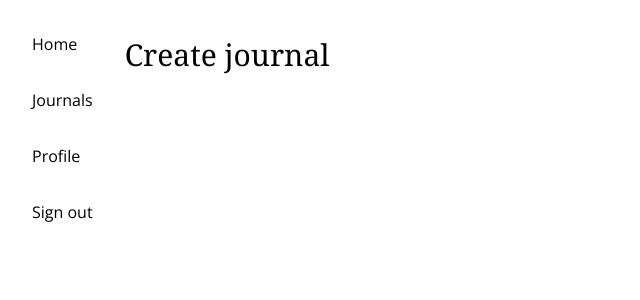
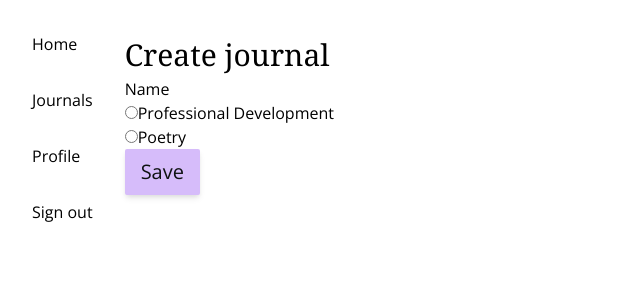
Before and after one commit to mercedesb/continuous-reflection-client, a React (Create React App) app: page /journals/new in a window 1280 px wide. Shown: the top 300 px of the page, without its empty margins (0-640 px from the left). Built offline with nearby package versions, Linux system fonts and the light colour scheme; sample sign-in values are in the browser's storage; a web font is replaced by a local one.

Commit message:
create new journal from the ui

```diff
--- a/src/domains/Journal/AddNewJournal.js
+++ b/src/domains/Journal/AddNewJournal.js
@@ -1,5 +1,70 @@
-import React from 'react'
+import React, { useState } from 'react'
+import { useHistory } from 'react-router-dom'
+import { apiClient } from 'utils'
+import { Button } from '_shared'
 
-export function AddNewJournal(props) {
-  return <h1>Create journal</h1>
+export function AddNewJournal() {
+  const [name, setName] = useState('')
+  const [template, setTemplate] = useState('')
+  let history = useHistory()
+
+  const handleSubmit = async e => {
+    e.preventDefault()
+
+    const request = {
+      journal: {
+        name,
+        template
+      }
+    }
+
+    apiClient
+      .post('journals', request)
+      .then(data => {
+        history.push(`/journals/${data.id}`)
+      })
+      .catch(console.log)
+  }
+
+  return (
+    <React.Fragment>
+      <h1>Create journal</h1>
+      <form onSubmit={handleSubmit}>
+        <div>
+          <label htmlFor='journalName'>Name</label>
+          <input
+            type='text'
+            id='journalName'
+            value={name}
+            onChange={e => setName(e.target.value)}
+          />
+        </div>
+        <div>
+          <input
+            type='radio'
+            name='template'
+            id='professionalDevelopment'
+            value='Professional Development'
+            checked={template === 'Professional Development'}
+            onChange={e => setTemplate(e.target.value)}
+          />
+          <label htmlFor='professionalDevelopment'>Professional Development</label>
+        </div>
+        <div>
+          <input
+            type='radio'
+            name='template'
+            id='poetry'
+            value='Poetry'
+            checked={template === 'Poetry'}
+            onChange={e => setTemplate(e.target.value)}
+          />
+          <label htmlFor='poetry'>Poetry</label>
+        </div>
+        <Button type='submit' color='bg-purple-300'>
+          Save
+        </Button>
+      </form>
+    </React.Fragment>
+  )
 }
--- /dev/null
+++ b/src/domains/Journal/JournalContainer.js
@@ -0,0 +1,20 @@
+import React from 'react'
+import { Link, useParams } from 'react-router-dom'
+import { useApi } from 'hooks'
+import { Loading, Button } from '_shared'
+
+export function JournalContainer() {
+  const { id } = useParams()
+  const journal = useApi(`journals/${id}`)
+
+  return !journal ? (
+    <Loading />
+  ) : (
+    <React.Fragment>
+      <h1>{journal.name}</h1>
+      <Button color='purple-200'>
+        <Link to={`/journals/${id}/entries/new`}>Add Entry</Link>
+      </Button>
+    </React.Fragment>
+  )
+}
--- a/src/domains/Journal/index.js
+++ b/src/domains/Journal/index.js
@@ -1 +1,2 @@
 export { AddNewJournal } from './AddNewJournal'
+export { JournalContainer } from './JournalContainer'
--- a/src/domains/JournalList/JournalListContainer.js
+++ b/src/domains/JournalList/JournalListContainer.js
@@ -9,7 +9,7 @@ export function JournalListContainer() {
   return (
     <div>
       <h1>Your journals</h1>
-      <Button color='purple-200'>
+      <Button color='bg-purple-300'>
         <Link to='/journals/new'>Add Journal</Link>
       </Button>
       {!journals ? <Loading /> : journals.map(j => <div key={j.id}>{j.name}</div>)}
```
